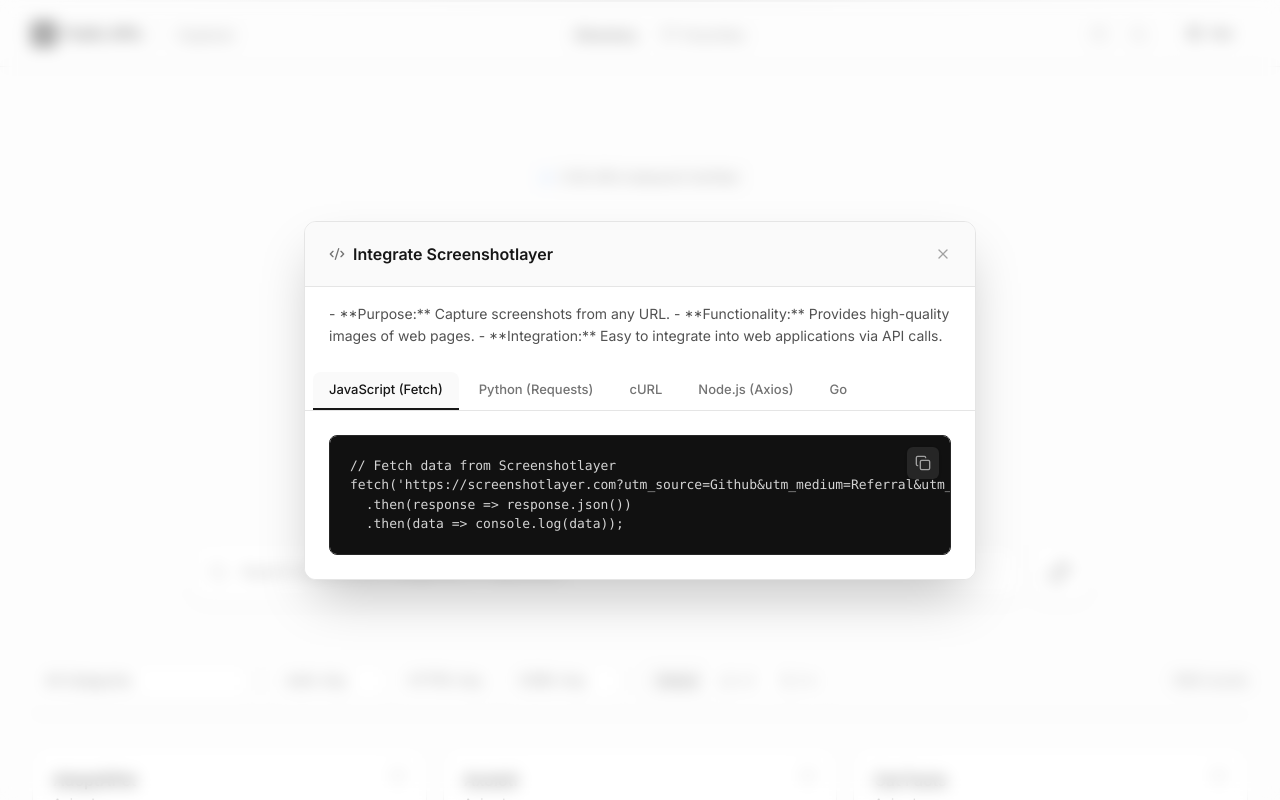
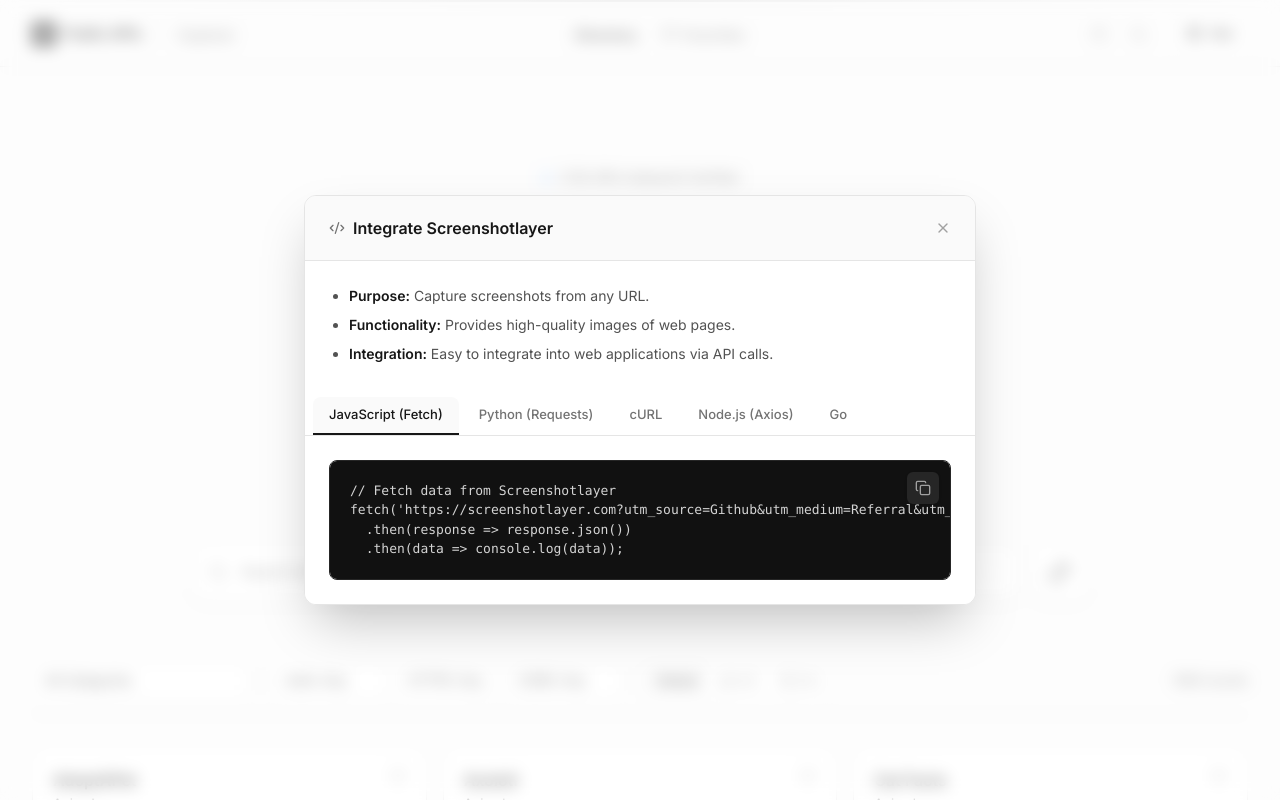
Before and after one commit to Amine-NAHLI/public-apis-explorer, a Next.js app: page / in a window 1280 px wide. Both pictures are taken after a click on the button 1060 px from the left and 571 px from the top of the page. Shown: the top 800 px of the page. Built offline with nearby package versions, Linux system fonts and the light colour scheme.

Commit message:
feat: implement public API explorer home page and directory interface

```diff
--- a/package.json
+++ b/package.json
@@ -9,11 +9,13 @@
     "lint": "eslint"
   },
   "dependencies": {
+    "framer-motion": "^13.2.0",
     "lucide-react": "^1.45.0",
     "next": "16.3.5",
     "next-themes": "^0.4.6",
     "react": "19.2.8",
-    "react-dom": "19.2.8"
+    "react-dom": "19.2.8",
+    "react-markdown": "^10.1.0"
   },
   "devDependencies": {
     "@tailwindcss/postcss": "^4",
--- a/src/app/page.tsx
+++ b/src/app/page.tsx
@@ -4,6 +4,8 @@
 import { Search, ExternalLink, Shield, Check, Globe, Moon, Sun, Heart, Code2, Copy, X, Sparkles, Tag, Key, Lock, ChevronRight, HelpCircle, Dices, ArrowDownAZ, ArrowUpZA } from 'lucide-react';
 import { getAllApis, getCategories, searchApis, ApiEntry } from '@/lib/api-service';
 import { useTheme } from 'next-themes';
+import { motion, AnimatePresence } from 'framer-motion';
+import ReactMarkdown from 'react-markdown';
 
 export default function Home() {
   const { theme, setTheme } = useTheme();
@@ -60,6 +62,11 @@
   }, [filteredApis, page]);
 
   const totalPages = Math.ceil(filteredApis.length / itemsPerPage);
+
+  const handlePageChange = (newPage: number) => {
+    setPage(newPage);
+    window.scrollTo({ top: 0, behavior: 'smooth' });
+  };
 
   useEffect(() => setPage(1), [query, category, auth, cors, https, sortOrder, showBookmarksOnly]);
 
@@ -134,7 +141,12 @@
       <main className="max-w-7xl mx-auto px-4 sm:px-6 lg:px-8 py-16 lg:py-24 relative">
         <div className="absolute inset-0 bg-[linear-gradient(to_right,#80808012_1px,transparent_1px),linear-gradient(to_bottom,#80808012_1px,transparent_1px)] bg-[size:24px_24px] [mask-image:radial-gradient(ellipse_60%_50%_at_50%_0%,#000_70%,transparent_100%)] pointer-events-none -z-10"></div>
 
-        <div className="flex flex-col items-center text-center max-w-3xl mx-auto mb-16">
+        <motion.div
+          initial={{ opacity: 0, y: 20 }}
+          animate={{ opacity: 1, y: 0 }}
+          transition={{ duration: 0.5, ease: "easeOut" }}
+          className="flex flex-col items-center text-center max-w-3xl mx-auto mb-16"
+        >
           <div className="inline-flex items-center gap-2 px-3 py-1 rounded-full border border-neutral-200 dark:border-neutral-800 bg-white/50 dark:bg-neutral-900/50 backdrop-blur-sm mb-8">
             <span className="w-2 h-2 rounded-full bg-blue-500 animate-pulse"></span>
             <span className="text-[13px] font-medium text-neutral-600 dark:text-neutral-300">1,742 APIs Indexed & Verified</span>
@@ -149,7 +161,7 @@
           <p className="text-[17px] text-neutral-500 dark:text-neutral-400 max-w-2xl text-balance">
             Integrate the best public APIs into your next project. Zero friction, instant search, and unified specifications.
           </p>
-        </div>
+        </motion.div>
 
         {/* Search & Random Bar */}
         <div className="max-w-4xl mx-auto mb-12 flex items-center gap-3">
@@ -170,13 +182,15 @@
               </button>
             )}
           </div>
-          <button
+          <motion.button
+            whileHover={{ scale: 1.05 }}
+            whileTap={{ scale: 0.95 }}
             onClick={handleRandomApi}
             title="Surprise me with a random API"
             className="flex-shrink-0 flex items-center justify-center h-14 w-14 rounded-xl bg-white dark:bg-[#0a0a0a] border border-neutral-200 dark:border-neutral-800 text-neutral-500 hover:text-neutral-900 dark:hover:text-white hover:bg-neutral-50 dark:hover:bg-neutral-900 transition-colors shadow-sm"
           >
             <Dices className="h-6 w-6" />
-          </button>
+          </motion.button>
         </div>
 
         {/* Filters Bar */}
@@ -220,11 +234,21 @@
         </div>
 
         {/* API Grid */}
-        <div className="grid grid-cols-1 md:grid-cols-2 lg:grid-cols-3 gap-4 mb-12">
+        <motion.div layout className="grid grid-cols-1 md:grid-cols-2 lg:grid-cols-3 gap-4 mb-12">
+          <AnimatePresence mode="popLayout">
             {paginatedApis.map((api, idx) => {
               const isBookmarked = bookmarks.has(api.name);
               return (
-            <div key={idx} className="group flex flex-col bg-white dark:bg-[#0a0a0a] rounded-xl p-5 border border-neutral-200 dark:border-neutral-800 hover:border-neutral-300 dark:hover:border-neutral-700 transition-all duration-300 relative">
+              <motion.div
+                key={api.name}
+                layout
+                initial={{ opacity: 0, y: 20 }}
+                animate={{ opacity: 1, y: 0 }}
+                exit={{ opacity: 0, scale: 0.9 }}
+                whileHover={{ y: -4, transition: { duration: 0.2, delay: 0 } }}
+                transition={{ duration: 0.3, delay: idx * 0.05 }}
+                className="group flex flex-col bg-white dark:bg-[#0a0a0a] rounded-xl p-5 border border-neutral-200 dark:border-neutral-800 hover:border-neutral-300 dark:hover:border-neutral-700 transition-colors relative"
+              >
 
                 <div className="flex items-start justify-between mb-3">
                   <div className="flex flex-col">
@@ -266,20 +290,21 @@
                     <Code2 className="w-3.5 h-3.5" /> Snippet
                   </button>
                 </div>
-            </div>
+              </motion.div>
             )})}
-        </div>
+          </AnimatePresence>
+        </motion.div>
 
         {/* Pagination */}
         {totalPages > 1 && (
           <div className="flex justify-center items-center gap-4 mt-8">
-            <button onClick={() => setPage(p => Math.max(1, p - 1))} disabled={page === 1} className="p-2 rounded-lg border border-neutral-200 dark:border-neutral-800 text-neutral-500 hover:text-neutral-900 dark:hover:text-white disabled:opacity-30 transition-colors">
+            <button onClick={() => handlePageChange(Math.max(1, page - 1))} disabled={page === 1} className="p-2 rounded-lg border border-neutral-200 dark:border-neutral-800 text-neutral-500 hover:text-neutral-900 dark:hover:text-white disabled:opacity-30 transition-colors">
               <ChevronRight className="w-5 h-5 rotate-180" />
             </button>
             <span className="text-[14px] font-medium text-neutral-500">
               {page} <span className="text-neutral-300 dark:text-neutral-700">/</span> {totalPages}
             </span>
-            <button onClick={() => setPage(p => Math.min(totalPages, p + 1))} disabled={page === totalPages} className="p-2 rounded-lg border border-neutral-200 dark:border-neutral-800 text-neutral-500 hover:text-neutral-900 dark:hover:text-white disabled:opacity-30 transition-colors">
+            <button onClick={() => handlePageChange(Math.min(totalPages, page + 1))} disabled={page === totalPages} className="p-2 rounded-lg border border-neutral-200 dark:border-neutral-800 text-neutral-500 hover:text-neutral-900 dark:hover:text-white disabled:opacity-30 transition-colors">
               <ChevronRight className="w-5 h-5" />
             </button>
           </div>
@@ -287,9 +312,22 @@
       </main>
 
       {/* Advanced Snippet Modal */}
+      <AnimatePresence>
         {selectedApi && (
-        <div className="fixed inset-0 z-[100] flex items-center justify-center p-4 bg-white/50 dark:bg-black/50 backdrop-blur-sm" onClick={() => setSelectedApi(null)}>
-          <div className="bg-white dark:bg-[#0a0a0a] rounded-xl max-w-2xl w-full shadow-2xl border border-neutral-200 dark:border-neutral-800 overflow-hidden" onClick={e => e.stopPropagation()}>
+          <motion.div
+            initial={{ opacity: 0 }}
+            animate={{ opacity: 1 }}
+            exit={{ opacity: 0 }}
+            className="fixed inset-0 z-[100] flex items-center justify-center p-4 bg-white/50 dark:bg-black/50 backdrop-blur-sm"
+            onClick={() => setSelectedApi(null)}
+          >
+            <motion.div
+              initial={{ y: 20, scale: 0.95 }}
+              animate={{ y: 0, scale: 1 }}
+              exit={{ y: 20, scale: 0.95 }}
+              className="bg-white dark:bg-[#0a0a0a] rounded-xl max-w-2xl w-full shadow-2xl border border-neutral-200 dark:border-neutral-800 overflow-hidden"
+              onClick={e => e.stopPropagation()}
+            >
               <div className="px-6 py-5 border-b border-neutral-200 dark:border-neutral-800 flex justify-between items-center bg-[#FAFAFA] dark:bg-[#0a0a0a]">
                 <h3 className="text-[16px] font-semibold text-neutral-900 dark:text-white flex items-center gap-2">
                   <Code2 className="w-4 h-4 text-neutral-500" /> Integrate {selectedApi.name}
@@ -299,9 +337,18 @@
 
               {/* Detailed Description */}
               <div className="px-6 py-4 bg-white dark:bg-[#0a0a0a]">
-              <p className="text-[14px] text-neutral-600 dark:text-neutral-400 leading-relaxed">
+                <div className="text-[14px] text-neutral-600 dark:text-neutral-400 leading-relaxed">
+                  <ReactMarkdown
+                    components={{
+                      ul: ({node, ...props}) => <ul className="list-disc pl-5 space-y-1.5 my-2" {...props} />,
+                      strong: ({node, ...props}) => <strong className="font-semibold text-neutral-900 dark:text-neutral-200" {...props} />,
+                      a: ({node, ...props}) => <a className="text-blue-500 hover:underline" target="_blank" rel="noreferrer" {...props} />,
+                      p: ({node, ...props}) => <p className="mb-2 last:mb-0" {...props} />
+                    }}
+                  >
                     {selectedApi.detailedDescription || selectedApi.description}
-              </p>
+                  </ReactMarkdown>
+                </div>
               </div>
 
             {/* Language Tabs */}
@@ -330,9 +377,10 @@
                 </button>
               </div>
             </div>
-          </div>
-        </div>
+          </motion.div>
+        </motion.div>
       )}
+      </AnimatePresence>
 
       {/* Help Modal */}
       {showHelpModal && (
```
Also changed, not shown: 1 other file (tests, documents, lock files or other folders). Lines whose indentation alone changed are shown as unchanged.
